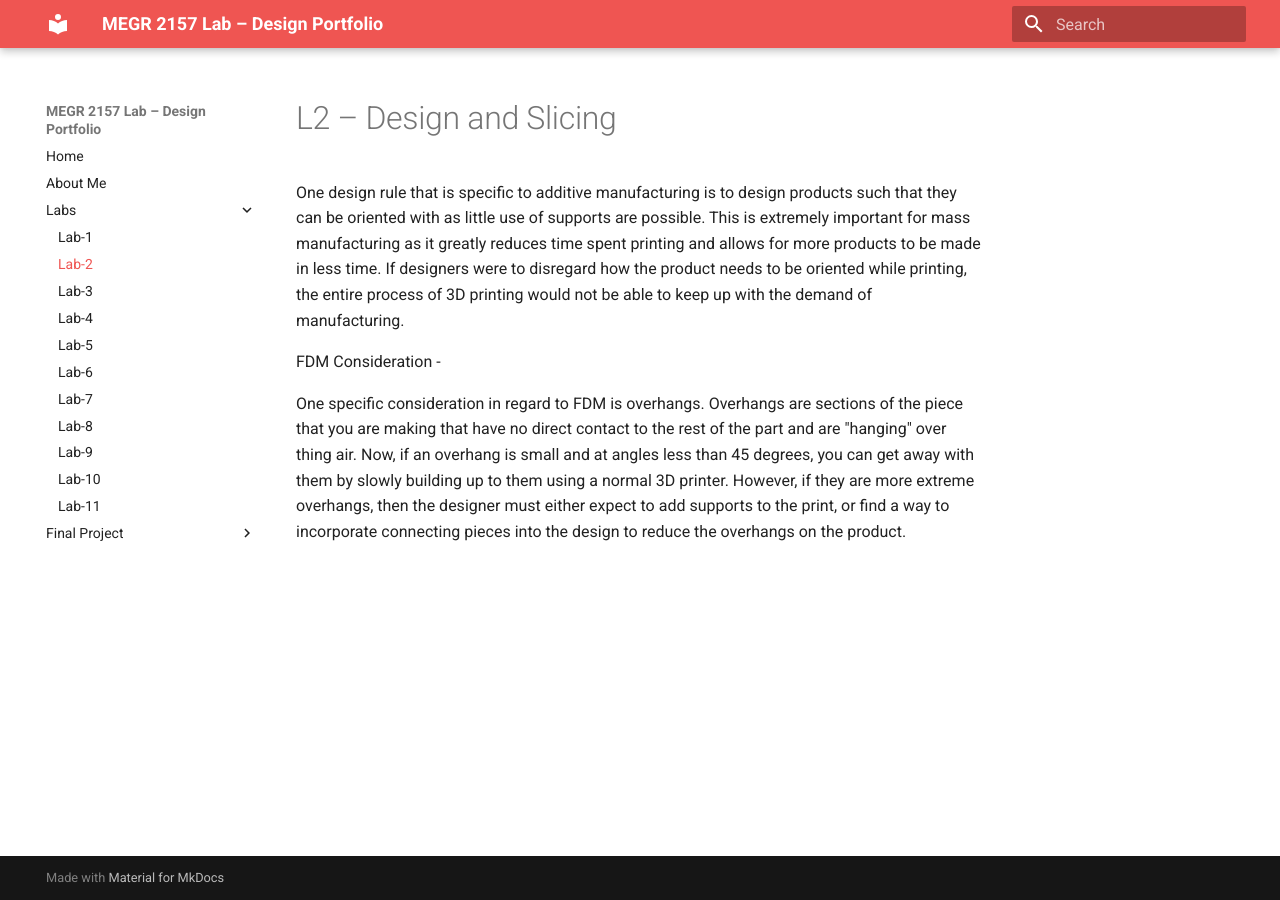
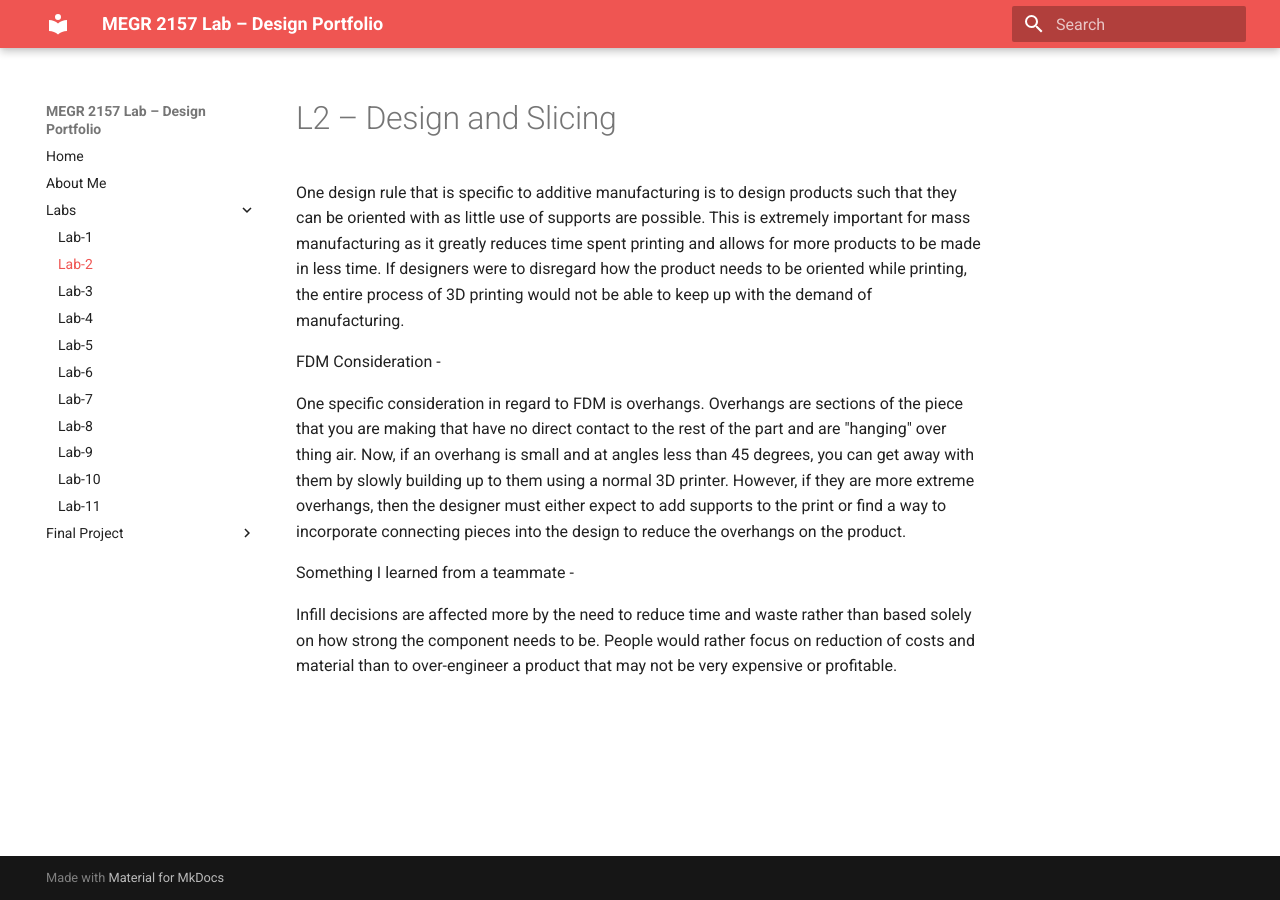
Before and after one commit to AustinW-UNCC/Lab-Portfolio-MEGR2157, an MkDocs documentation site: the page built from docs/Labs/L02/index.md, in a window 1280 px wide. Built offline with MkDocs 1.6.1 and Material for MkDocs 9.7.7, drawn with Linux system fonts in a browser that asks for light colours.

Commit message:
Update FDM overhangs explanation and infill insights
Clarified the explanation of overhangs in FDM and added insights on infill decisions.

```diff
--- a/docs/Labs/L02/index.md
+++ b/docs/Labs/L02/index.md
@@ -5,4 +5,8 @@ One design rule that is specific to additive manufacturing is to design products
 
 FDM Consideration -
 
-One specific consideration in regard to FDM is overhangs. Overhangs are sections of the piece that you are making that have no direct contact to the rest of the part and are "hanging" over thing air. Now, if an overhang is small and at angles less than 45 degrees, you can get away with them by slowly building up to them using a normal 3D printer. However, if they are more extreme overhangs, then the designer must either expect to add supports to the print, or find a way to incorporate connecting pieces into the design to reduce the overhangs on the product.
+One specific consideration in regard to FDM is overhangs. Overhangs are sections of the piece that you are making that have no direct contact to the rest of the part and are "hanging" over thing air. Now, if an overhang is small and at angles less than 45 degrees, you can get away with them by slowly building up to them using a normal 3D printer. However, if they are more extreme overhangs, then the designer must either expect to add supports to the print or find a way to incorporate connecting pieces into the design to reduce the overhangs on the product.
+
+Something I learned from a teammate -
+
+Infill decisions are affected more by the need to reduce time and waste rather than based solely on how strong the component needs to be. People would rather focus on reduction of costs and material than to over-engineer a product that may not be very expensive or profitable.
```
